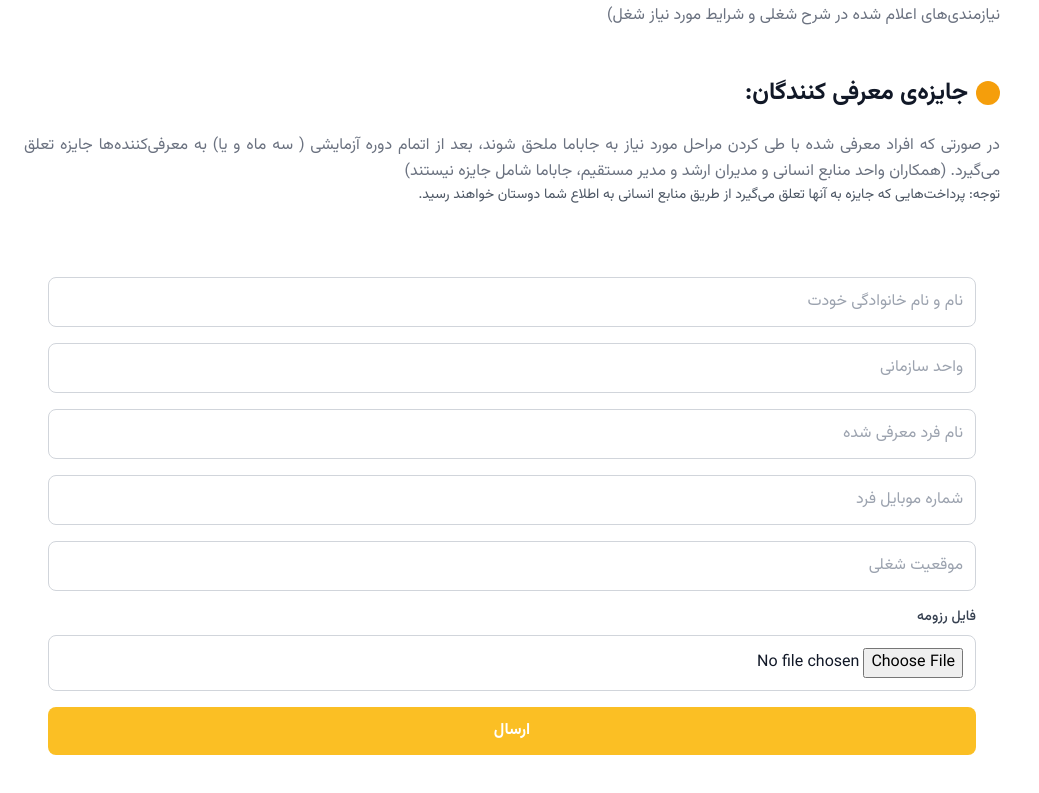
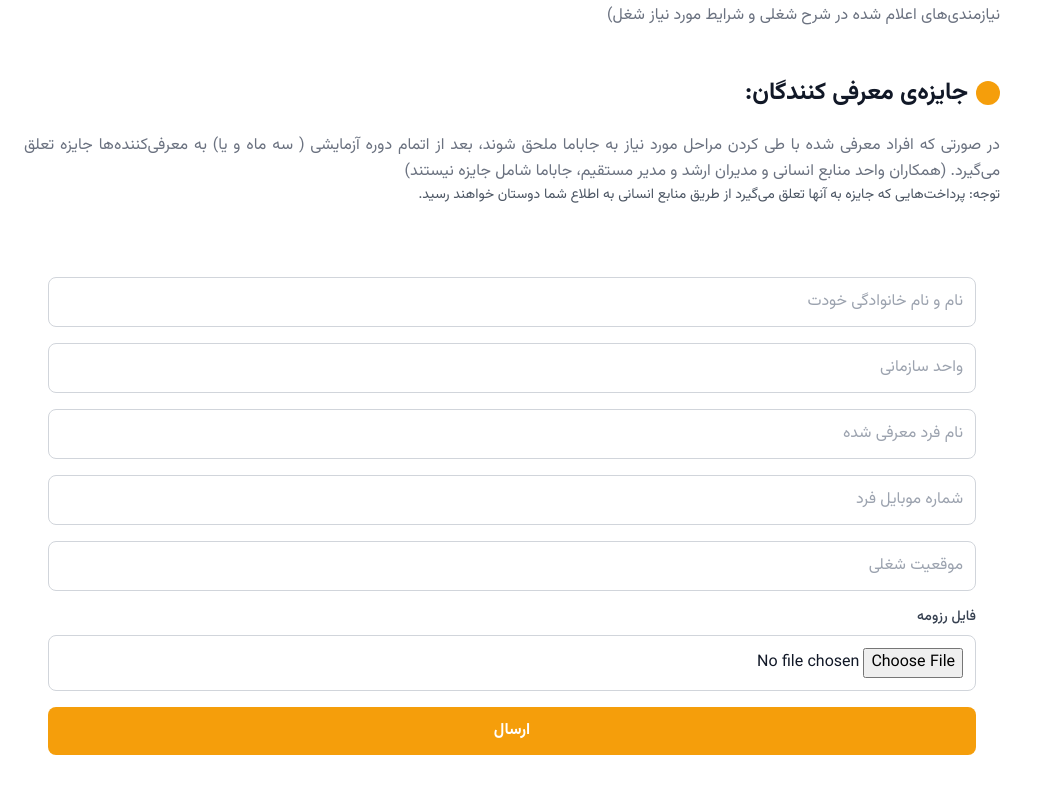
Before and after one commit to espitman/jbm-hr-life, a Nuxt app: page /referral in a window 1280 px wide. Shown: the part 1129-1922 px from the top of the page, without its empty margins (0-1039 px from the left). Built offline with nearby package versions, Linux system fonts and the light colour scheme.

Commit message:
feat: update button colors in Referral page

```diff
--- a/pages/referral.vue
+++ b/pages/referral.vue
@@ -170,7 +170,7 @@
         </div>
 
         <div>
-          <button type="submit" class="w-full bg-amber-400 text-white font-bold py-3 px-6 rounded-lg hover:bg-amber-500 transition duration-300">
+          <button type="submit" class="w-full bg-amber-500 text-white font-bold py-3 px-6 rounded-lg hover:bg-amber-600 transition duration-300">
             ارسال
           </button>
         </div>
```
